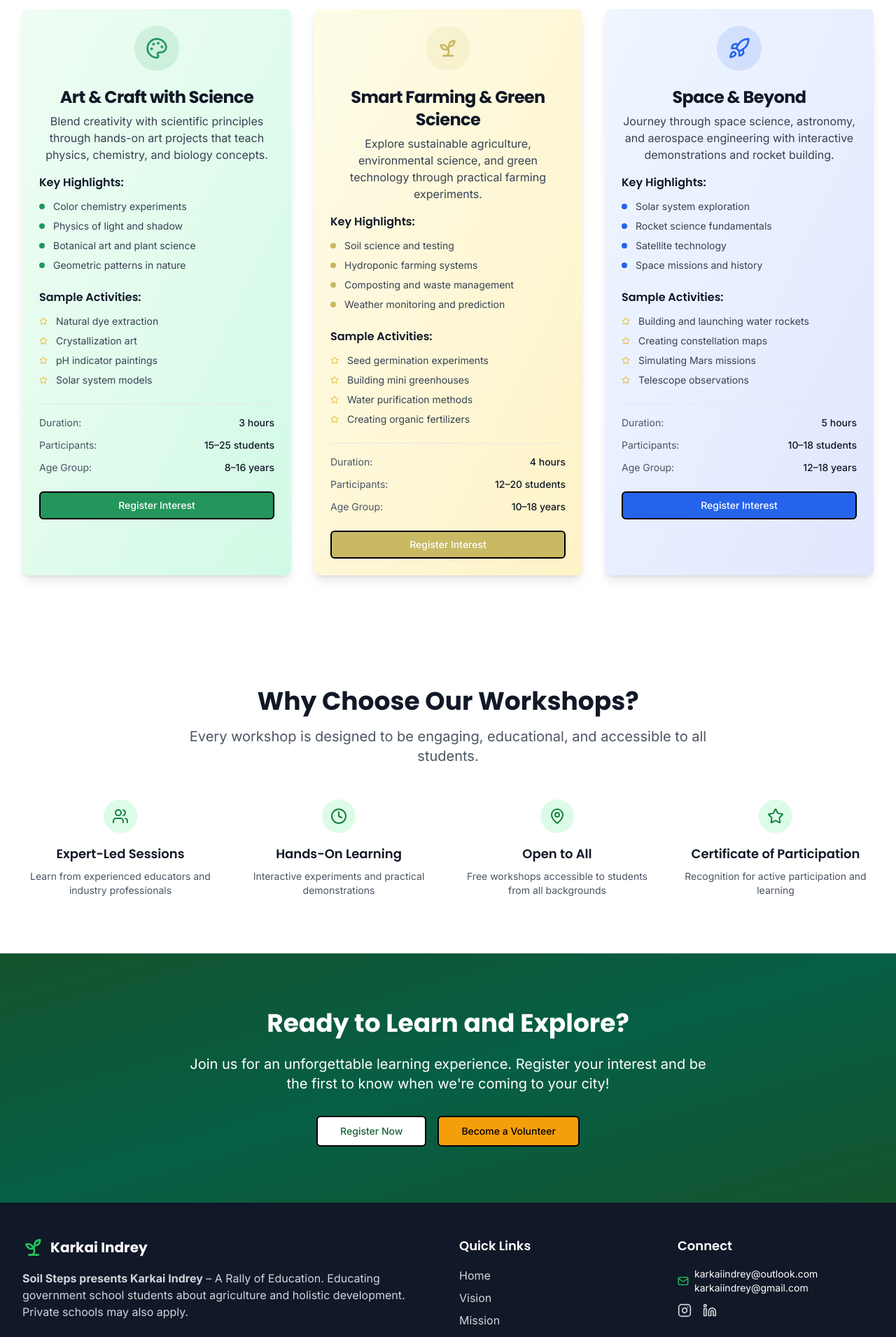
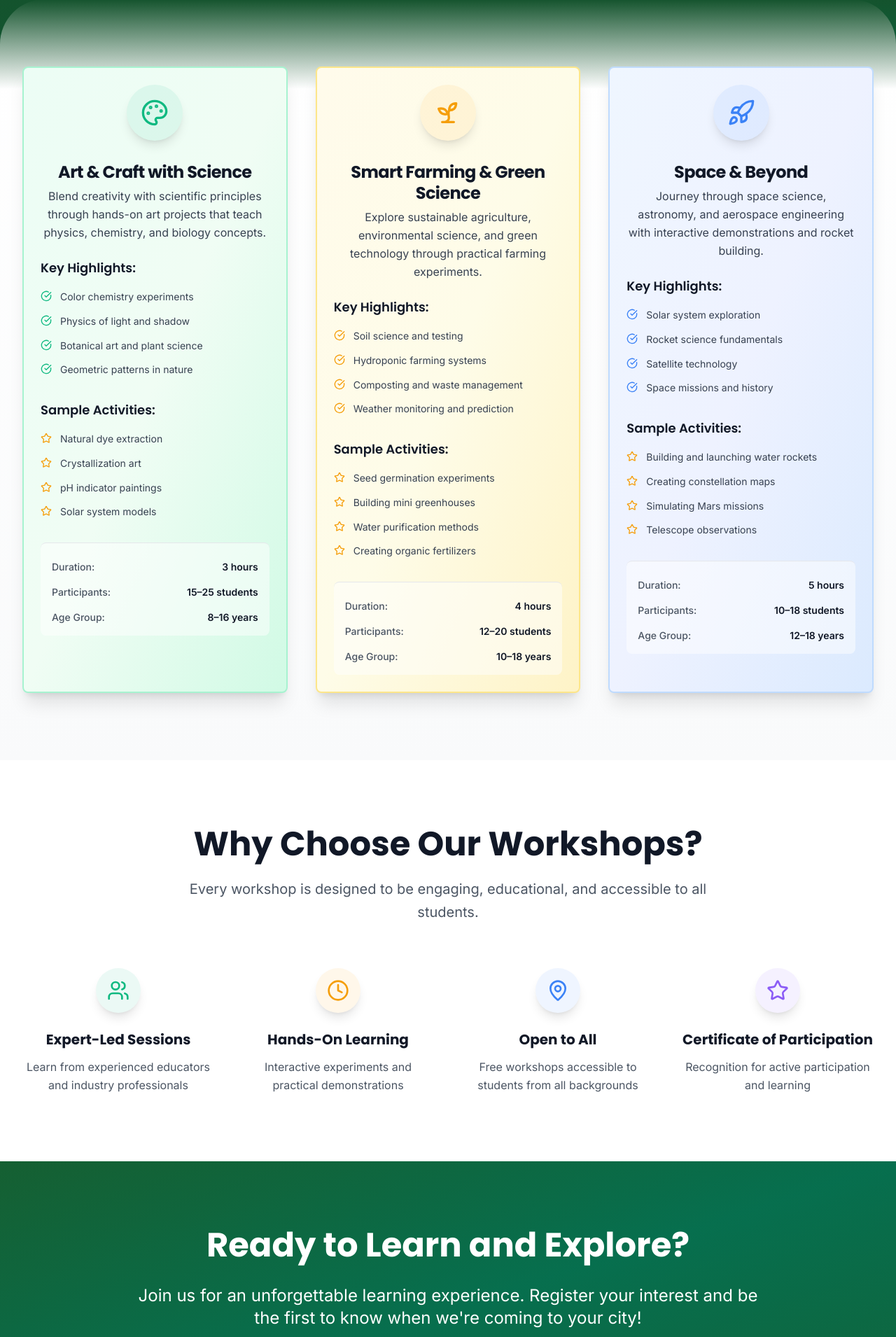
Before and after one commit to Barath1018/karkai-indrey, a React (Vite) app: page /workshops in a window 1280 px wide. Shown: the part 680-2590 px from the top of the page at 70% size. Built offline with nearby package versions, Linux system fonts and the light colour scheme.

Commit message:
small changes

```diff
--- a/src/App.tsx
+++ b/src/App.tsx
@@ -57,7 +57,7 @@ const CurtainOverlay = ({ isVisible }: { isVisible: boolean }) => (
         animate={{ y: 0 }}
         exit={{ y: "-100%" }}
         transition={{ duration: 0.6, ease: "easeInOut" }}
-        style={{ backgroundColor: "#6B4226" }}
+        style={{ backgroundColor: "#90EE90" }}
       />
     )}
   </AnimatePresence>
--- a/src/pages/WorkshopsPage.tsx
+++ b/src/pages/WorkshopsPage.tsx
@@ -6,28 +6,16 @@ import {
   Clock,
   MapPin,
   Star,
+  CheckCircle,
 } from "lucide-react";
 import { Button } from "@/components/ui/button";
 import {
   Card,
   CardContent,
   CardDescription,
-  CardFooter,
   CardHeader,
   CardTitle,
 } from "@/components/ui/card";
-function darkenColor(hex: string, amount: number) {
-  const num = parseInt(hex.replace("#", ""), 16);
-  let r = (num >> 16) - amount * 255;
-  let g = ((num >> 8) & 0x00ff) - amount * 255;
-  let b = (num & 0x0000ff) - amount * 255;
-
-  r = Math.max(0, Math.min(255, r));
-  g = Math.max(0, Math.min(255, g));
-  b = Math.max(0, Math.min(255, b));
-
-  return `rgb(${r}, ${g}, ${b})`;
-}
 
 const WorkshopsPage = () => {
   const workshops = [
@@ -52,8 +40,9 @@ const WorkshopsPage = () => {
       duration: "3 hours",
       participants: "15–25 students",
       ageGroup: "8–16 years",
-      color: "#24965b",
-      bgGradient: "from-green-50 to-emerald-100",
+      color: "#10B981",
+      bgGradient: "from-emerald-50 via-green-50 to-emerald-100",
+      borderColor: "border-emerald-200",
     },
     {
       id: 2,
@@ -76,8 +65,9 @@ const WorkshopsPage = () => {
       duration: "4 hours",
       participants: "12–20 students",
       ageGroup: "10–18 years",
-      color: "#c8b962",
-      bgGradient: "from-yellow-50 to-amber-100",
+      color: "#F59E0B",
+      bgGradient: "from-amber-50 via-yellow-50 to-amber-100",
+      borderColor: "border-amber-200",
     },
     {
       id: 3,
@@ -100,8 +90,9 @@ const WorkshopsPage = () => {
       duration: "5 hours",
       participants: "10–18 students",
       ageGroup: "12–18 years",
-      color: "#2563eb", // blue
-      bgGradient: "from-blue-50 to-indigo-100",
+      color: "#3B82F6",
+      bgGradient: "from-blue-50 via-indigo-50 to-blue-100",
+      borderColor: "border-blue-200",
     },
   ];
 
@@ -111,37 +102,42 @@ const WorkshopsPage = () => {
       title: "Expert-Led Sessions",
       description:
         "Learn from experienced educators and industry professionals",
+      color: "#10B981",
     },
     {
       icon: Clock,
       title: "Hands-On Learning",
       description: "Interactive experiments and practical demonstrations",
+      color: "#F59E0B",
     },
     {
       icon: MapPin,
       title: "Open to All",
       description: "Free workshops accessible to students from all backgrounds",
+      color: "#3B82F6",
     },
     {
       icon: Star,
       title: "Certificate of Participation",
       description: "Recognition for active participation and learning",
+      color: "#8B5CF6",
     },
   ];
 
   return (
-    <div className="min-h-screen transition-all duration-500 ease-in-out bg-gradient-to-b from-green-900 via-emerald-900 to-green-800">
+    <div className="min-h-screen transition-all duration-500 ease-in-out bg-gradient-to-br from-green-900 via-emerald-800 to-green-700">
       {/* Hero Section */}
-      <section className="py-20 lg:py-32 text-white">
-        <div className="max-w-7xl mx-auto px-4 sm:px-6 lg:px-8 text-center">
-          <div className="inline-flex items-center justify-center w-16 h-16 bg-white/10 rounded-full mb-6">
-            <Rocket className="h-8 w-8 text-white" />
+      <section className="py-20 lg:py-32 text-white relative overflow-hidden">
+        <div className="absolute inset-0 bg-gradient-to-br from-green-900/50 to-emerald-800/50"></div>
+        <div className="relative max-w-7xl mx-auto px-4 sm:px-6 lg:px-8 text-center">
+          <div className="inline-flex items-center justify-center w-20 h-20 bg-white/20 backdrop-blur-sm rounded-full mb-8 shadow-lg">
+            <Rocket className="h-10 w-10 text-white" />
           </div>
-          <h1 className="font-poppins font-bold text-4xl md:text-6xl mb-6">
-            Learning <span className="text-[#decf78]">Workshops</span>
+          <h1 className="font-poppins font-bold text-5xl md:text-7xl mb-8 leading-tight">
+            Learning <span className="text-emerald-300 drop-shadow-lg">Workshops</span>
           </h1>
-          <div className="w-24 h-1 bg-white mx-auto mb-8"></div>
-          <p className="text-xl max-w-3xl mx-auto text-white/80">
+          <div className="w-32 h-1.5 bg-gradient-to-r from-emerald-300 to-green-300 mx-auto mb-10 rounded-full"></div>
+          <p className="text-xl md:text-2xl max-w-4xl mx-auto text-white/90 leading-relaxed">
             Immersive, hands-on workshops designed to spark curiosity, build
             practical skills, and inspire the next generation of innovators
             through three exciting themes.
@@ -150,49 +146,50 @@ const WorkshopsPage = () => {
       </section>
 
       {/* Workshop Cards */}
-      <section className="py-20 bg-white rounded-t-[3rem]">
-        <div className="max-w-7xl mx-auto px-4 sm:px-6 lg:px-8">
-          <div className="grid grid-cols-1 lg:grid-cols-3 gap-8">
+      <section className="py-24 bg-gradient-to-b from-white to-gray-50 rounded-t-[4rem] relative">
+        <div className="absolute top-0 left-0 right-0 h-32 bg-gradient-to-b from-green-900 to-transparent"></div>
+        <div className="relative max-w-7xl mx-auto px-4 sm:px-6 lg:px-8">
+          <div className="grid grid-cols-1 lg:grid-cols-3 gap-10">
             {workshops.map((workshop) => (
               <Card
                 key={workshop.id}
-                className={`bg-gradient-to-br ${workshop.bgGradient} border-0 shadow-lg`}
+                className={`bg-gradient-to-br ${workshop.bgGradient} border-2 ${workshop.borderColor} shadow-xl hover:shadow-2xl transition-all duration-300 hover:-translate-y-2 group`}
               >
-                <CardHeader className="text-center pb-4">
+                <CardHeader className="text-center pb-6">
                   <div
-                    className="inline-flex items-center justify-center w-16 h-16 rounded-full mb-4 mx-auto"
-                    style={{ backgroundColor: `${workshop.color}20` }}
+                    className="inline-flex items-center justify-center w-20 h-20 rounded-full mb-6 mx-auto shadow-lg group-hover:scale-110 transition-transform duration-300"
+                    style={{ backgroundColor: `${workshop.color}15` }}
                   >
                     <workshop.icon
-                      className="h-8 w-8"
+                      className="h-10 w-10"
                       style={{ color: workshop.color }}
                     />
                   </div>
-                  <CardTitle className="text-2xl font-bold text-gray-900">
+                  <CardTitle className="text-2xl font-bold text-gray-900 mb-4 leading-tight">
                     {workshop.title}
                   </CardTitle>
-                  <CardDescription className="text-gray-700 text-base">
+                  <CardDescription className="text-gray-700 text-base leading-relaxed">
                     {workshop.description}
                   </CardDescription>
                 </CardHeader>
 
-                <CardContent className="space-y-6">
+                <CardContent className="space-y-8">
                   {/* Highlights */}
                   <div>
-                    <h4 className="font-semibold text-gray-900 mb-3">
+                    <h4 className="font-semibold text-gray-900 mb-4 text-lg">
                       Key Highlights:
                     </h4>
-                    <ul className="space-y-2">
+                    <ul className="space-y-3">
                       {workshop.highlights.map((highlight, idx) => (
                         <li
                           key={idx}
-                          className="flex items-center text-sm text-gray-700"
+                          className="flex items-start text-sm text-gray-700"
                         >
-                          <div
-                            className="w-2 h-2 rounded-full mr-3 flex-shrink-0"
-                            style={{ backgroundColor: workshop.color }}
-                          ></div>
-                          {highlight}
+                          <CheckCircle
+                            className="w-4 h-4 mr-3 mt-0.5 flex-shrink-0"
+                            style={{ color: workshop.color }}
+                          />
+                          <span className="leading-relaxed">{highlight}</span>
                         </li>
                       ))}
                     </ul>
@@ -200,65 +197,44 @@ const WorkshopsPage = () => {
 
                   {/* Activities */}
                   <div>
-                    <h4 className="font-semibold text-gray-900 mb-3">
+                    <h4 className="font-semibold text-gray-900 mb-4 text-lg">
                       Sample Activities:
                     </h4>
-                    <ul className="space-y-2">
+                    <ul className="space-y-3">
                       {workshop.activities.map((activity, idx) => (
                         <li
                           key={idx}
-                          className="flex items-center text-sm text-gray-700"
+                          className="flex items-start text-sm text-gray-700"
                         >
-                          <Star className="w-3 h-3 text-yellow-500 mr-3 flex-shrink-0" />
-                          {activity}
+                          <Star className="w-4 h-4 text-amber-500 mr-3 mt-0.5 flex-shrink-0" />
+                          <span className="leading-relaxed">{activity}</span>
                         </li>
                       ))}
                     </ul>
                   </div>
 
                   {/* Details */}
-                  <div className="grid grid-cols-1 gap-3 pt-4 border-t border-gray-200">
-                    <div className="flex justify-between text-sm">
-                      <span className="text-gray-600">Duration:</span>
-                      <span className="font-medium text-gray-900">
+                  <div className="grid grid-cols-1 gap-4 pt-6 border-t border-gray-200 bg-white/50 rounded-lg p-4">
+                    <div className="flex justify-between items-center text-sm">
+                      <span className="text-gray-600 font-medium">Duration:</span>
+                      <span className="font-semibold text-gray-900">
                         {workshop.duration}
                       </span>
                     </div>
-                    <div className="flex justify-between text-sm">
-                      <span className="text-gray-600">Participants:</span>
-                      <span className="font-medium text-gray-900">
+                    <div className="flex justify-between items-center text-sm">
+                      <span className="text-gray-600 font-medium">Participants:</span>
+                      <span className="font-semibold text-gray-900">
                         {workshop.participants}
                       </span>
                     </div>
-                    <div className="flex justify-between text-sm">
-                      <span className="text-gray-600">Age Group:</span>
-                      <span className="font-medium text-gray-900">
+                    <div className="flex justify-between items-center text-sm">
+                      <span className="text-gray-600 font-medium">Age Group:</span>
+                      <span className="font-semibold text-gray-900">
                         {workshop.ageGroup}
                       </span>
                     </div>
                   </div>
                 </CardContent>
-
-                <CardFooter>
-                  <Button
-                    className="w-full text-white border-2 border-black"
-                    style={{ backgroundColor: workshop.color }}
-                    onClick={() => (window.location.href = "/contact")}
-                    onMouseEnter={(e) => {
-                      // Slightly darken the color on hover
-                      e.currentTarget.style.backgroundColor = darkenColor(
-                        workshop.color,
-                        0.1
-                      );
-                    }}
-                    onMouseLeave={(e) => {
-                      // Reset to original color
-                      e.currentTarget.style.backgroundColor = workshop.color;
-                    }}
-                  >
-                    Register Interest
-                  </Button>
-                </CardFooter>
               </Card>
             ))}
           </div>
@@ -266,26 +242,32 @@ const WorkshopsPage = () => {
       </section>
 
       {/* Features */}
-      <section className="py-20 bg-white">
+      <section className="py-24 bg-white">
         <div className="max-w-7xl mx-auto px-4 sm:px-6 lg:px-8 text-center">
-          <h2 className="text-3xl md:text-4xl font-bold text-gray-900 mb-4">
+          <h2 className="text-4xl md:text-5xl font-bold text-gray-900 mb-6">
             Why Choose Our Workshops?
           </h2>
-          <p className="text-xl text-gray-600 max-w-3xl mx-auto mb-12">
+          <p className="text-xl text-gray-600 max-w-3xl mx-auto mb-16 leading-relaxed">
             Every workshop is designed to be engaging, educational, and
             accessible to all students.
           </p>
 
-          <div className="grid grid-cols-1 md:grid-cols-2 lg:grid-cols-4 gap-8">
+          <div className="grid grid-cols-1 md:grid-cols-2 lg:grid-cols-4 gap-10">
             {features.map((feature, index) => (
-              <div key={index} className="text-center">
-                <div className="inline-flex items-center justify-center w-12 h-12 bg-green-100 rounded-full mb-4">
-                  <feature.icon className="h-6 w-6 text-green-700" />
+              <div key={index} className="text-center group">
+                <div
+                  className="inline-flex items-center justify-center w-16 h-16 rounded-full mb-6 shadow-lg group-hover:scale-110 transition-transform duration-300"
+                  style={{ backgroundColor: `${feature.color}15` }}
+                >
+                  <feature.icon
+                    className="h-8 w-8"
+                    style={{ color: feature.color }}
+                  />
                 </div>
-                <h3 className="font-semibold text-lg text-gray-900 mb-2">
+                <h3 className="font-bold text-xl text-gray-900 mb-3">
                   {feature.title}
                 </h3>
-                <p className="text-gray-600 text-sm">{feature.description}</p>
+                <p className="text-gray-600 leading-relaxed">{feature.description}</p>
               </div>
             ))}
           </div>
@@ -293,19 +275,20 @@ const WorkshopsPage = () => {
       </section>
 
       {/* Call to Action */}
-      <section className="py-20 bg-gradient-to-br from-green-900 via-emerald-800 to-green-900 text-white text-center">
-        <div className="max-w-7xl mx-auto px-4 sm:px-6 lg:px-8">
-          <h2 className="text-3xl md:text-4xl font-bold mb-6">
+      <section className="py-24 bg-gradient-to-br from-green-800 via-emerald-700 to-green-800 text-white text-center relative overflow-hidden">
+        <div className="absolute inset-0 bg-gradient-to-br from-green-900/30 to-emerald-800/30"></div>
+        <div className="relative max-w-7xl mx-auto px-4 sm:px-6 lg:px-8">
+          <h2 className="text-4xl md:text-5xl font-bold mb-8">
             Ready to Learn and Explore?
           </h2>
-          <p className="text-xl mb-8 max-w-3xl mx-auto">
+          <p className="text-xl md:text-2xl mb-12 max-w-4xl mx-auto leading-relaxed">
             Join us for an unforgettable learning experience. Register your
             interest and be the first to know when we're coming to your city!
           </p>
-          <div className="flex flex-col sm:flex-row gap-4 justify-center">
+          <div className="flex flex-col sm:flex-row gap-6 justify-center">
             <Button
               size="lg"
-              className="bg-white border-2 border-black text-green-800 hover:bg-gray-100 px-8 py-3"
+              className="bg-white border-2 border-white text-green-800 hover:bg-gray-100 hover:border-gray-100 px-10 py-4 text-lg font-semibold shadow-lg hover:shadow-xl transition-all duration-300"
               onClick={() => (window.location.href = "/contact")}
             >
               Register Now
@@ -313,7 +296,7 @@ const WorkshopsPage = () => {
             <Button
               variant="outline"
               size="lg"
-              className="bg-[#F59E0B] border-2 border-black text-black hover:bg-green-800 hover:text-white px-8 py-3"
+              className="bg-amber-500 border-2 border-amber-500 text-white hover:bg-amber-600 hover:border-amber-600 px-10 py-4 text-lg font-semibold shadow-lg hover:shadow-xl transition-all duration-300"
               onClick={() => (window.location.href = "/contact")}
             >
               Become a Volunteer
```
Also changed, not shown: src/components/Donate.tsx (added, +46 -0 lines).
